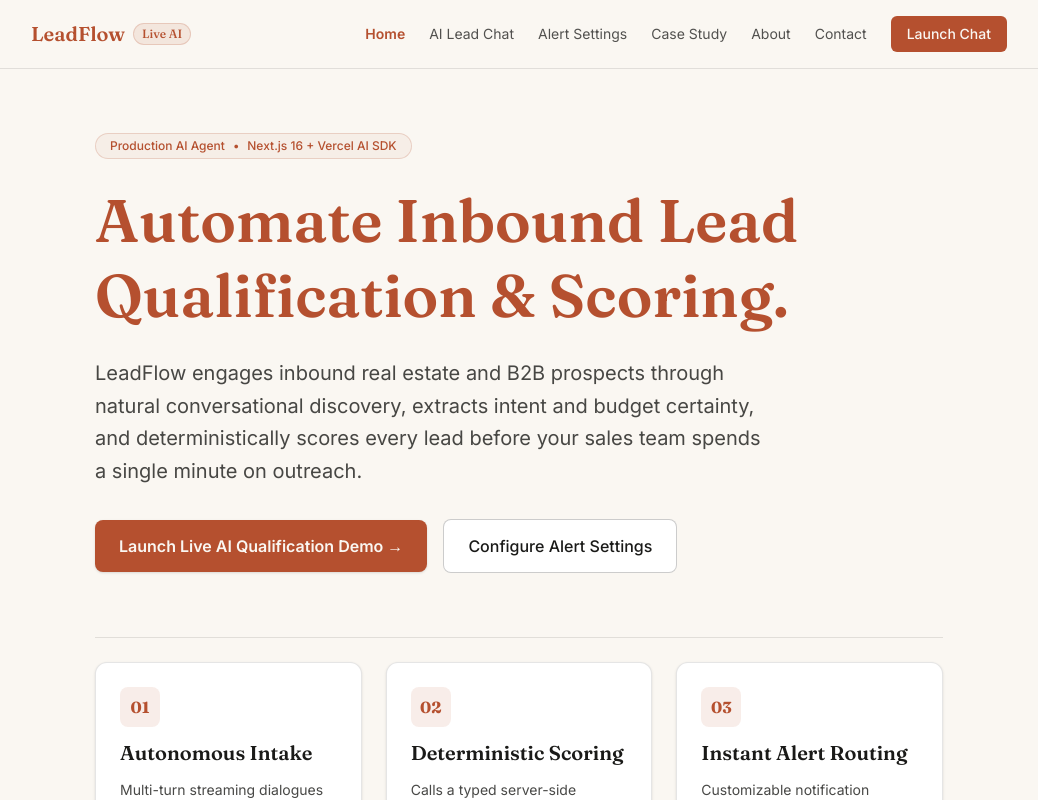
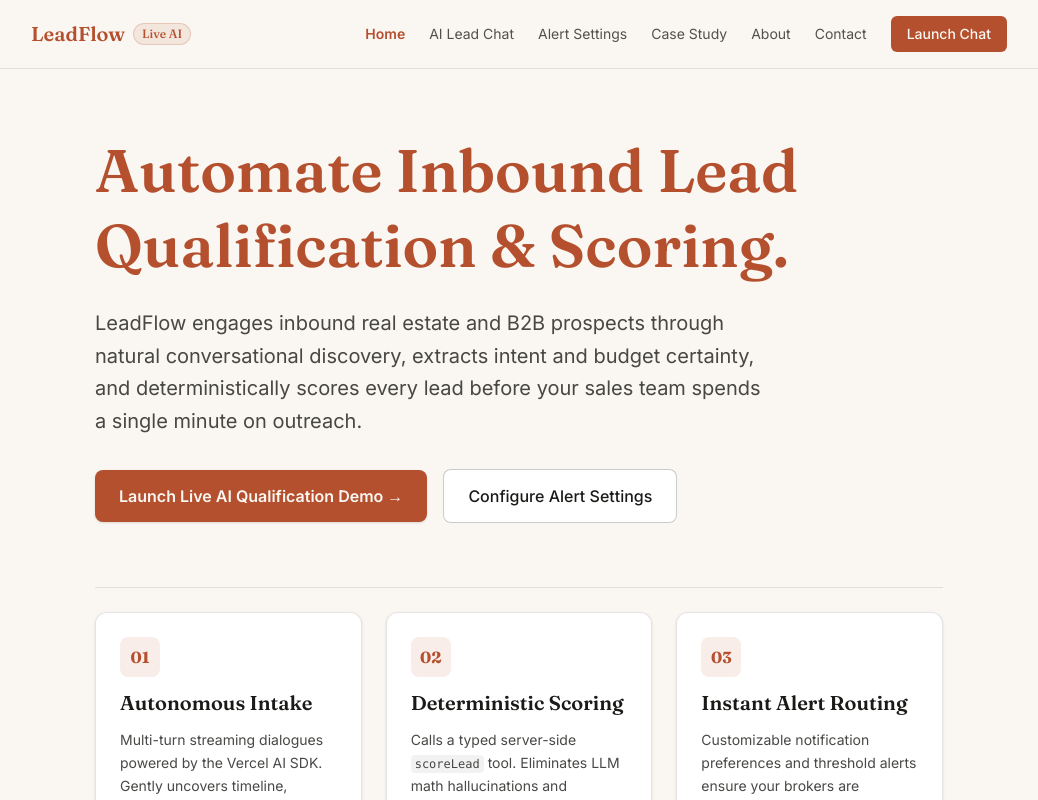
Before and after one commit to Philip8q/leadflow, a Next.js app: page / in a window 1280 px wide. Shown: the top 800 px of the page, without its empty margins (121-1159 px from the left). Built offline with nearby package versions, Linux system fonts and the light colour scheme.

Commit message:
fix(ui): remove production ai agent pill badge from homepage hero

```diff
--- a/app/page.js
+++ b/app/page.js
@@ -5,12 +5,6 @@
     <div className="flex flex-col gap-16 py-4">
       {/* Hero Section */}
       <section className="flex flex-col gap-6 text-left sm:text-left">
-        <div className="inline-flex w-fit items-center gap-2 rounded-full border border-main/20 bg-main/5 px-3.5 py-1 text-xs font-medium text-main">
-          <span>Production AI Agent</span>
-          <span>•</span>
-          <span>Next.js 16 + Vercel AI SDK</span>
-        </div>
-
         <h1 className="font-heading text-4xl font-semibold leading-tight text-main sm:text-5xl lg:text-6xl">
           Automate Inbound Lead Qualification & Scoring.
         </h1>
```
